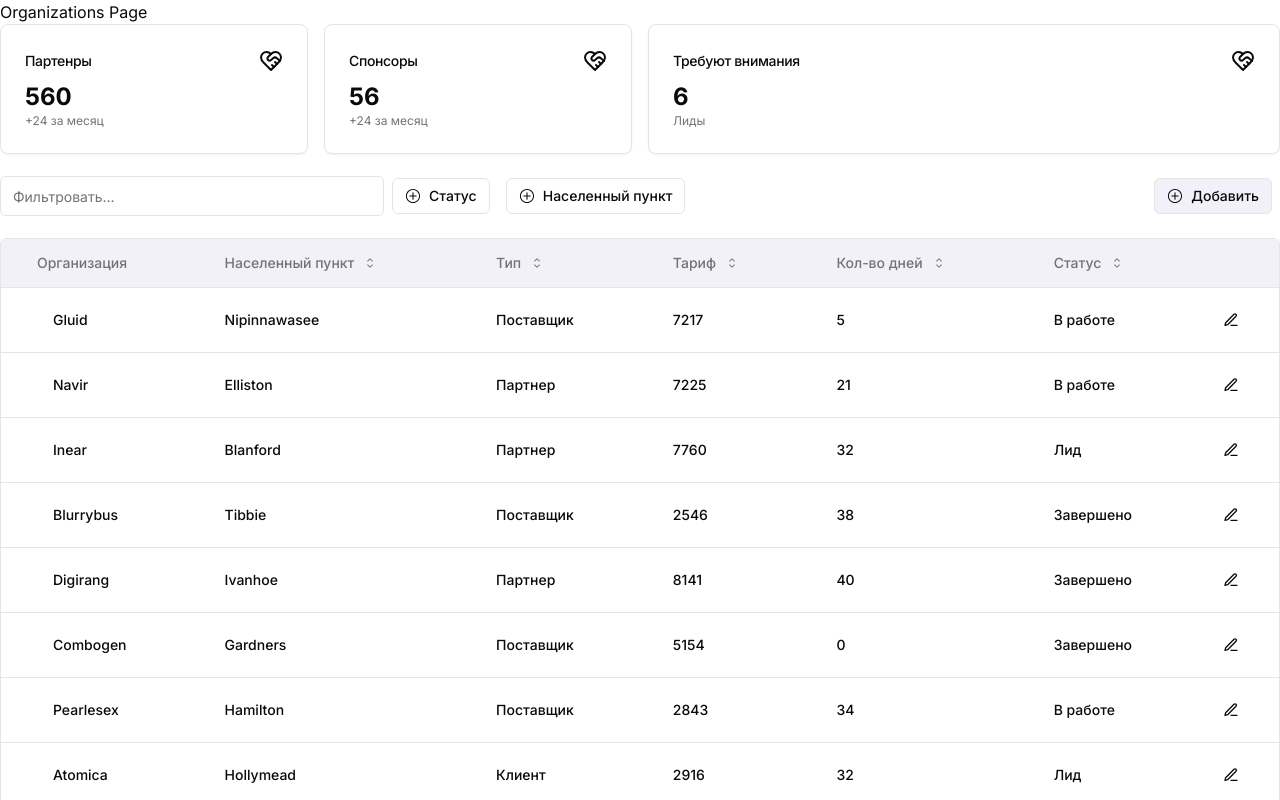
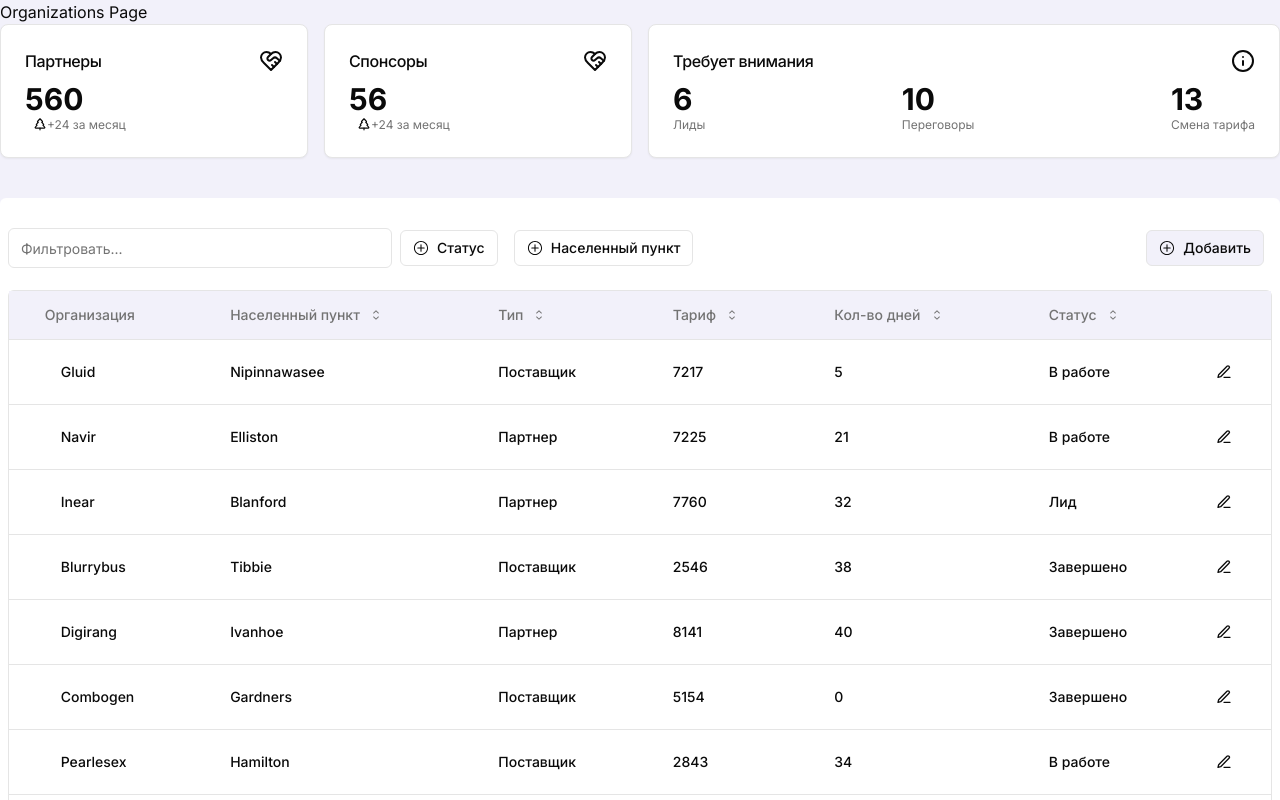
Before and after one commit to siberiacancode/big-quest, a Next.js app: page /organizations in a window 1280 px wide. Shown: the top 800 px of the page. Built offline with nearby package versions, Linux system fonts and the light colour scheme.

Commit message:
:ocean: added props for icons and opportunity to add multiply title and description content using contents prop

```diff
--- a/app/organizations/page.tsx
+++ b/app/organizations/page.tsx
@@ -1,22 +1,35 @@
+import { InfoIcon, TrendingUpIcon } from 'lucide-react';
+
 import { DataTable } from '@/features/organizations/components/Table/DataTable';
 import { SummaryCard } from '@/shared/components/SummaryCard';
 
 const OrganizationsPage = () => {
+  const contents = [
+    { info: '6', description: 'Лиды' },
+    { info: '10', description: 'Переговоры' },
+    { info: '13', description: 'Смена тарифа' }
+  ];
   return (
-    <>
+    <div className=' bg-breadboard'>
       <span>Organizations Page</span>
       <div className='grid gap-4 md:grid-cols-2 lg:grid-cols-4'>
         <SummaryCard
-          title='Партенры'
+          title='Партнеры'
           info='560'
           description='+24 за месяц'
           className='col-span-1'
         />
         <SummaryCard title='Спонсоры' info='56' description='+24 за месяц' className='col-span-1' />
-        <SummaryCard title='Требуют внимания' info='6' description='Лиды' className='col-span-2' />
+        <SummaryCard
+          title='Требует внимания'
+          contents={contents}
+          className='col-span-2'
+          titleIcon={<InfoIcon />}
+          descriptionIcon={<TrendingUpIcon />}
+        />
       </div>
       <DataTable />
-    </>
+    </div>
   );
 };
 
--- a/src/features/organizations/components/Table/DataTable.tsx
+++ b/src/features/organizations/components/Table/DataTable.tsx
@@ -30,7 +30,7 @@ export const DataTable = () => {
   const table = useDataTable(data, columns);
 
   return (
-    <div className='w-full'>
+    <div className=' mt-10 w-full rounded-md bg-white p-2'>
       <div className='flex flex-wrap items-center py-4'>
         <Input
           placeholder='Фильтровать...'
--- a/src/shared/components/SummaryCard/SummaryCard.tsx
+++ b/src/shared/components/SummaryCard/SummaryCard.tsx
@@ -1,33 +1,58 @@
 import React from 'react';
-import { HeartHandshakeIcon } from 'lucide-react';
+import { HeartHandshakeIcon, TreePineIcon } from 'lucide-react';
 
-// import Image from 'next/image';
 import { Card, CardContent, CardHeader, CardTitle } from '@/components/ui/card';
+
+interface Content {
+  info: string;
+  description: string;
+}
 
 interface SummaryCardProps {
   title: string;
   info?: string;
   description?: string;
-  imageSrc?: string;
   className?: string;
+  contents?: Content[];
+  titleIcon?: React.ReactNode;
+  descriptionIcon?: React.ReactNode;
 }
 
 export const SummaryCard: React.FC<SummaryCardProps> = ({
   title,
   className,
   info,
-  description
+  description,
+  contents,
+  titleIcon,
+  descriptionIcon
 }) => {
   return (
     <Card className={className || ''}>
       <CardHeader className='flex flex-row items-center justify-between space-y-0 pb-2'>
-        <CardTitle className='text-sm font-medium'>{title}</CardTitle>
-        {/* <Image src={imageSrc} alt='Card Image' className='h-4 w-4 text-muted-foreground' /> */}
-        <HeartHandshakeIcon />
+        <CardTitle className=' text-base font-medium'>{title}</CardTitle>
+        {titleIcon || <HeartHandshakeIcon />}
       </CardHeader>
-      <CardContent>
-        <div className='text-2xl font-bold'>{info}</div>
-        <p className='text-xs text-muted-foreground'>{description}</p>
+      <CardContent className='flex flex-row justify-between'>
+        {contents ? (
+          contents.map((content, index) => (
+            // eslint-disable-next-line react/no-array-index-key
+            <div key={index}>
+              {/* Тут key нужно исправить на uuid или content.id, какой-нибудь, но пока не ясно, будет ли эта фича вообше, поэтому лишнюю зависимость не хочу тянуть */}
+              <div className='text-3xl font-bold'>{content.info}</div>
+              <p className='text-xs text-muted-foreground'>{content.description}</p>
+            </div>
+          ))
+        ) : (
+          <div>
+            <div className='text-3xl font-bold'>{info}</div>
+            <div className='flex flex-row'>
+              <div className='mr-2'>{descriptionIcon}</div>
+              {descriptionIcon || <TreePineIcon size={14} />}
+              <p className='text-xs text-muted-foreground'>{description}</p>
+            </div>
+          </div>
+        )}
       </CardContent>
     </Card>
   );
```
